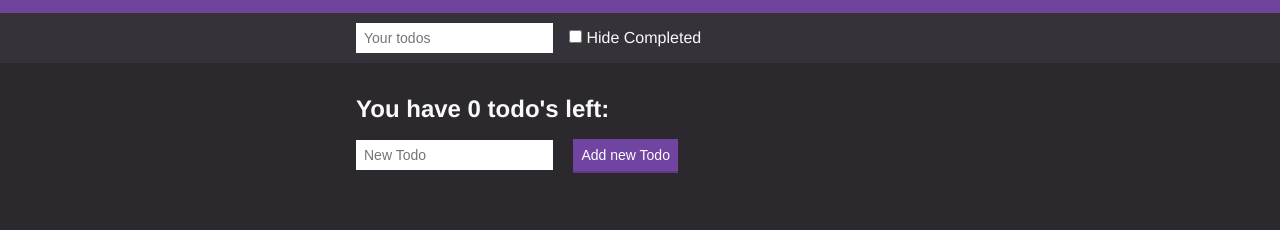
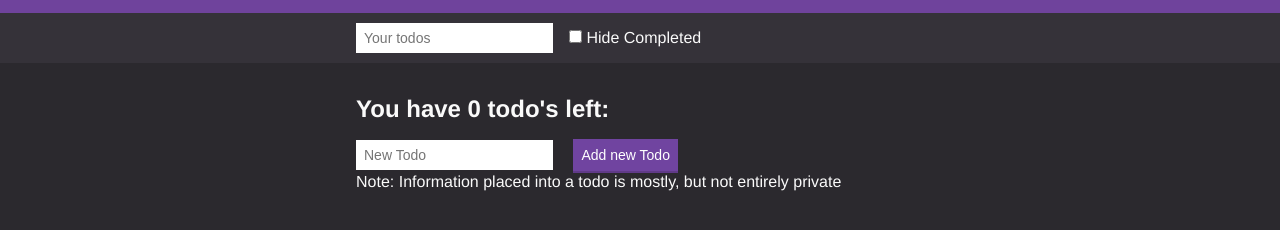
Before and after one commit to JarettSisk/to-do-app, a plain HTML site: page index.html in a window 1280 px wide. Shown: the part 78-308 px from the top of the page. Drawn offline with Linux system fonts and the light colour scheme.

Commit message:
Added note about privacy

```diff
--- a/index.html
+++ b/index.html
@@ -31,10 +31,12 @@
       <input type="text" class="input" id="addNewTodoText" name="addNewTodoText" placeholder="New Todo">
       <input type="submit" class="button" value="Add new Todo">
     </form>
+    <p>Note: Information placed into a todo is mostly, but not entirely private</p>
   </div>
 
 
   <br>
+
 
   <script src="scripts/uuidv4.js"></script>
   <script src="scripts/todos-functions.js"></script>
```
